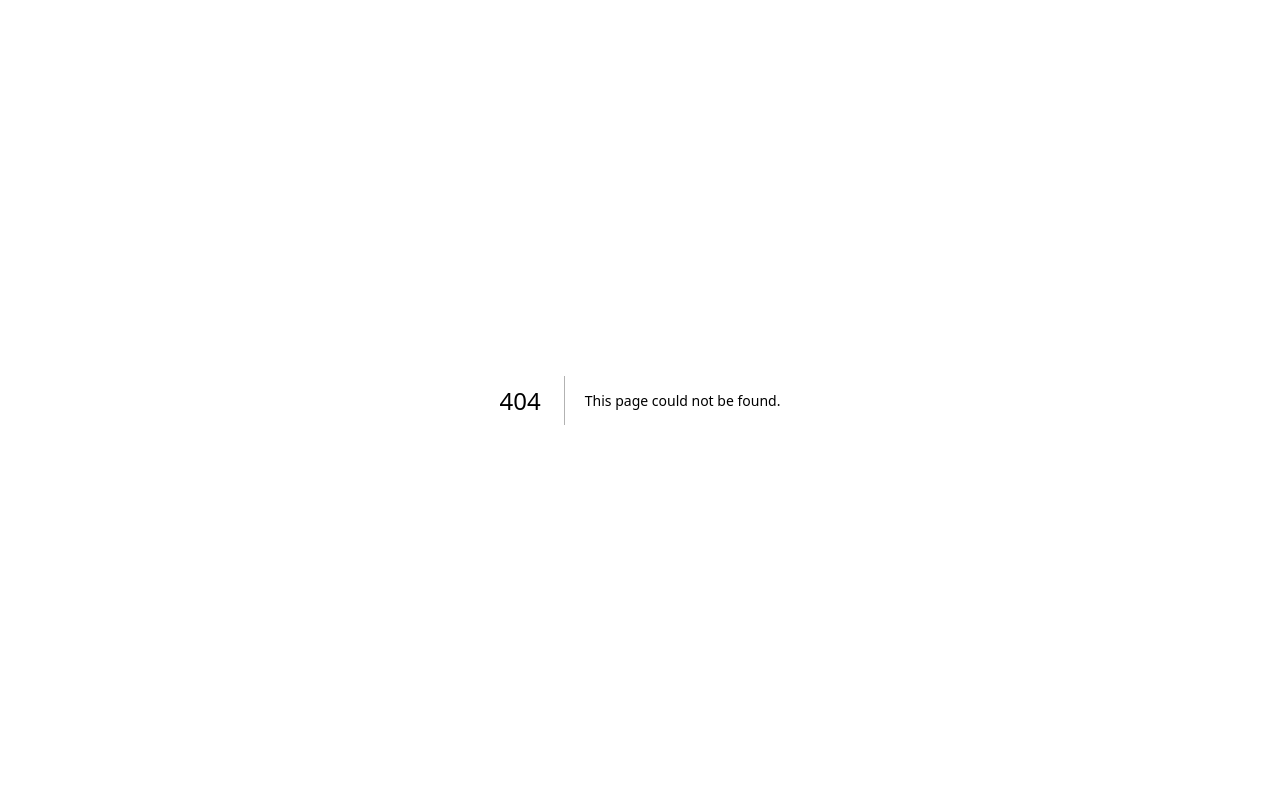
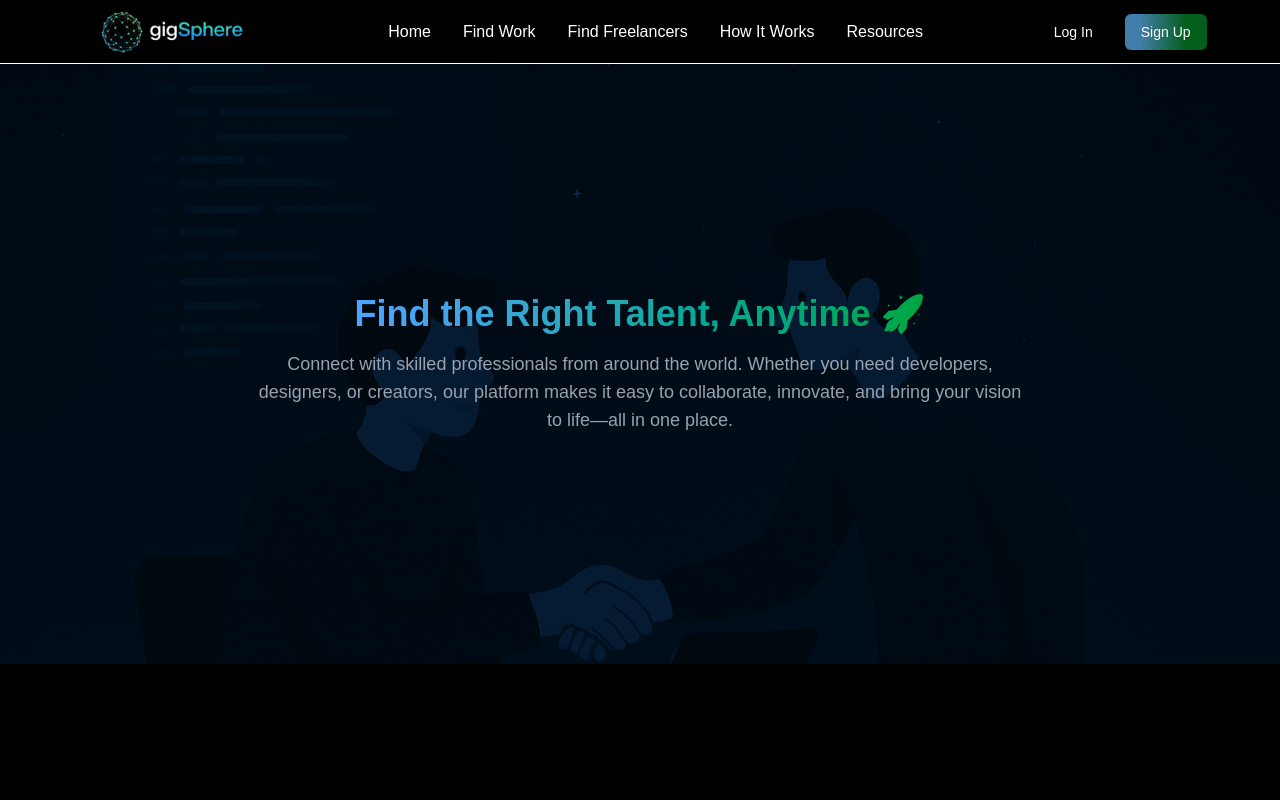
Before and after one commit to pirate08/gigsphere, a Next.js app: page /find-freelancers in a window 1280 px wide. Before the commit this address had no page. Shown: the top 800 px of the page. Built offline with nearby package versions, Linux system fonts and the light colour scheme.

Commit message:
HeroSection has been added in the find-freelancer page...

```diff
--- /dev/null
+++ b/src/app/find-freelancers/page.tsx
@@ -0,0 +1,25 @@
+import React from 'react';
+import Navbar from '@/components/Navbar';
+import FindFreelancer from '@/components/FindFreelancer';
+import Footer from '@/components/Footer';
+
+const page = () => {
+  return (
+    <div>
+      {/* --Navbar-- */}
+      <div>
+        <Navbar />
+      </div>
+      {/* --Main component-- */}
+      <div className='h-screen bg-black'>
+        <FindFreelancer />
+      </div>
+      {/* --Footer-- */}
+      <div>
+        <Footer />
+      </div>
+    </div>
+  );
+};
+
+export default page;
--- /dev/null
+++ b/src/components/FindFreelancer.tsx
@@ -0,0 +1,20 @@
+import FindFreelancerHero from '@/ui/FindFreelancerHero';
+import Image from 'next/image';
+import React from 'react';
+
+const FindFreelancer = () => {
+  return (
+    <div>
+      {/* --HeroSection-- */}
+      <div>
+        <FindFreelancerHero
+          image='/findfreelancerheroimage.png'
+          title='Find the Right Talent, Anytime 🚀'
+          paragraph='Connect with skilled professionals from around the world. Whether you need developers, designers, or creators, our platform makes it easy to collaborate, innovate, and bring your vision to life—all in one place.'
+        />
+      </div>
+    </div>
+  );
+};
+
+export default FindFreelancer;
--- /dev/null
+++ b/src/ui/FindFreelancerHero.tsx
@@ -0,0 +1,43 @@
+import Image from 'next/image';
+import React from 'react';
+
+interface HeroProps {
+  image: string;
+  title: string;
+  paragraph: string;
+}
+
+const FindFreelancerHero: React.FC<HeroProps> = ({
+  image,
+  title,
+  paragraph,
+}) => {
+  return (
+    <div className='relative w-full h-[600px]'>
+      {/* <-- Fixed Height Added Here */}
+      {/* --Image Section-- */}
+      <div className='absolute inset-0 w-full h-[600px]'>
+        <Image
+          src={image}
+          alt={title}
+          fill
+          priority
+          className='object-cover z-0'
+          quality={100}
+        />
+        <div className='absolute inset-0 bg-black/60' /> {/* Dark overlay */}
+      </div>
+      {/* --Text Section-- */}
+      <div className='relative z-10 w-full h-full flex flex-col items-center justify-center text-center p-6 text-white'>
+        <h1 className='text-3xl md:text-4xl font-bold mb-4 bg-gradient-to-r from-blue-400 to-green-600 bg-clip-text text-transparent'>
+          {title}
+        </h1>
+        <p className='text-md md:text-lg max-w-full md:max-w-3xl text-gray-400'>
+          {paragraph}
+        </p>
+      </div>
+    </div>
+  );
+};
+
+export default FindFreelancerHero;
```
Also changed, not shown: public/findfreelancerheroimage.png (added).
